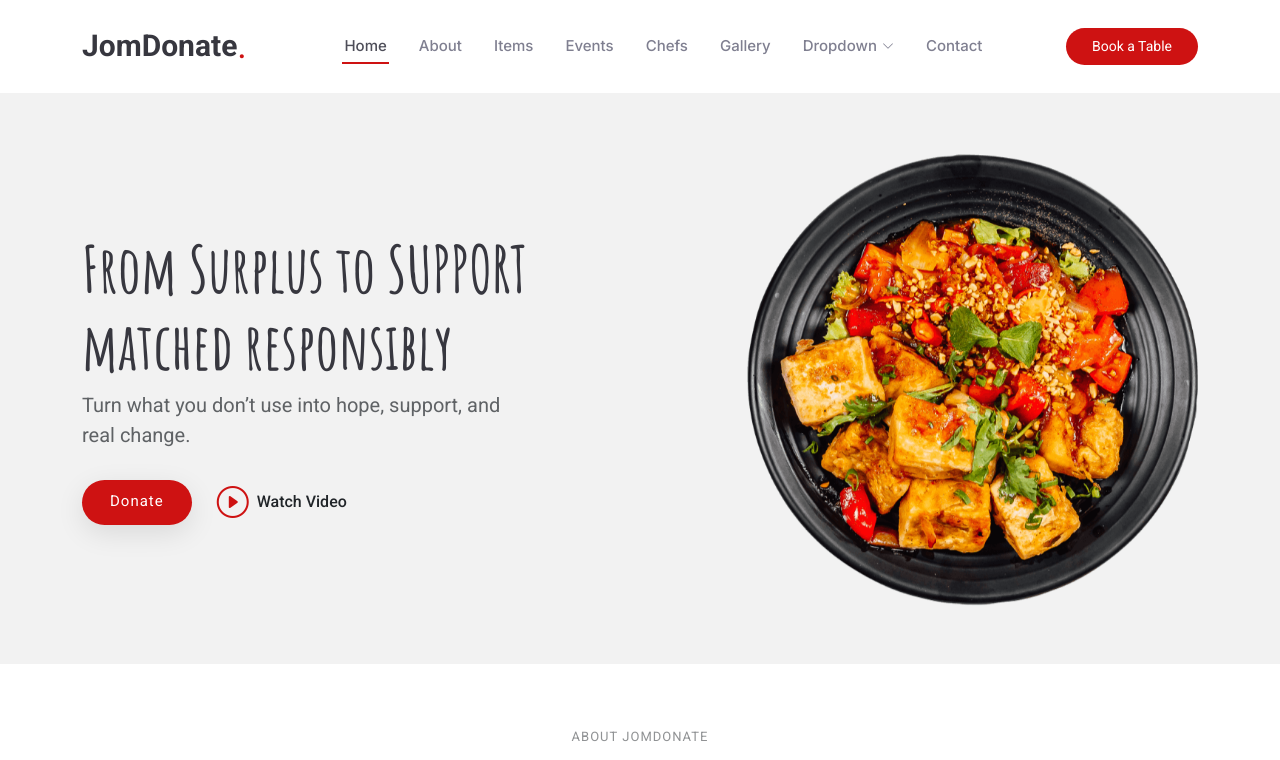
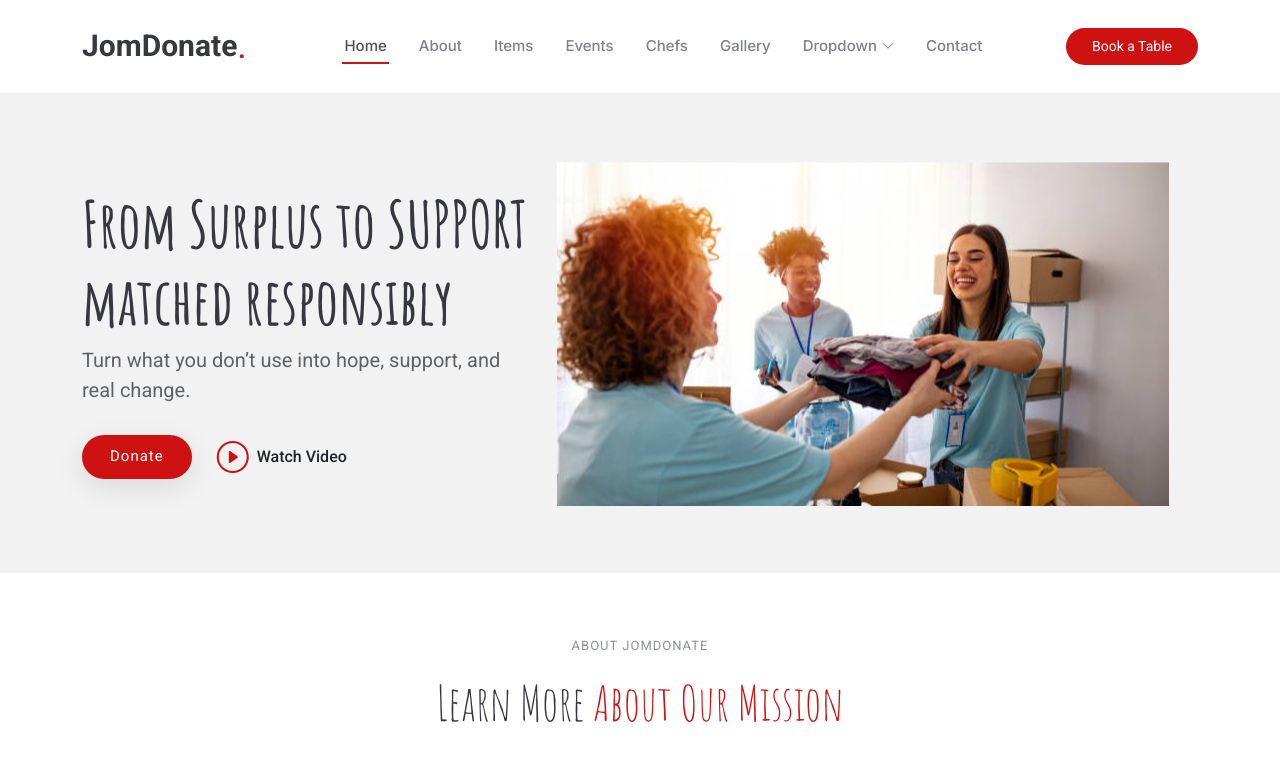
Before and after one commit to peiwwenn/donation, a plain HTML site: page index.html in a window 1280 px wide. Shown: the top 760 px of the page. Drawn offline with Linux system fonts and the light colour scheme.

Commit message:
Change photo

```diff
--- a/index.html
+++ b/index.html
@@ -103,8 +103,8 @@
                   Video</span></a>
             </div>
           </div>
-          <div class="col-lg-5 order-1 order-lg-2 hero-img" data-aos="zoom-out">
-            <img src="assets/img/hero-img.png" class="img-fluid animated" alt="">
+          <div class="col-lg-7 order-1 order-lg-2 hero-img" data-aos="zoom-out">
+            <img src="assets\img\istockphoto-1212415924-612x612.jpg" class="img-fluid animated" alt="">
           </div>
         </div>
       </div>
```
Also changed, not shown: assets/img/istockphoto-1212415924-612x612.jpg (added).
